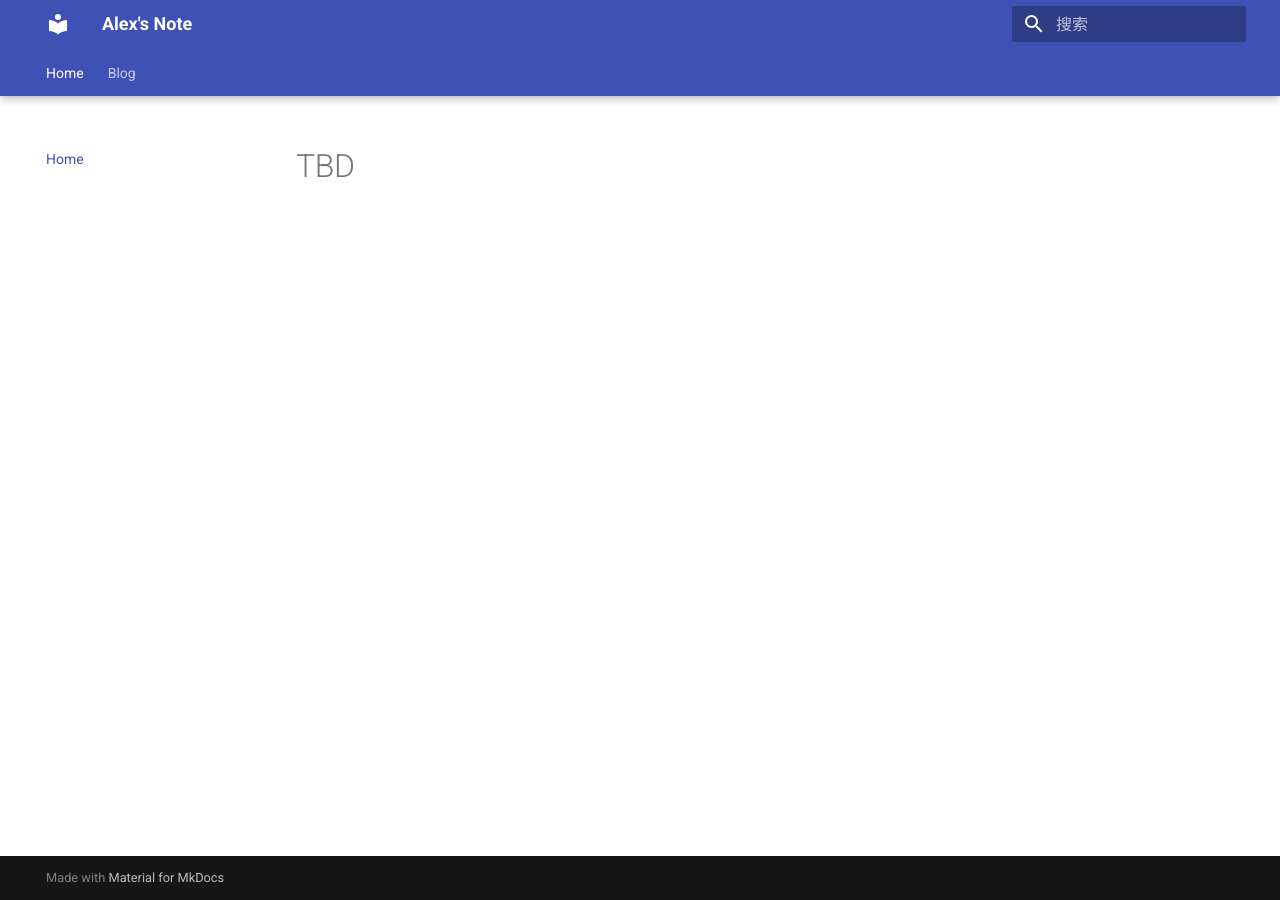
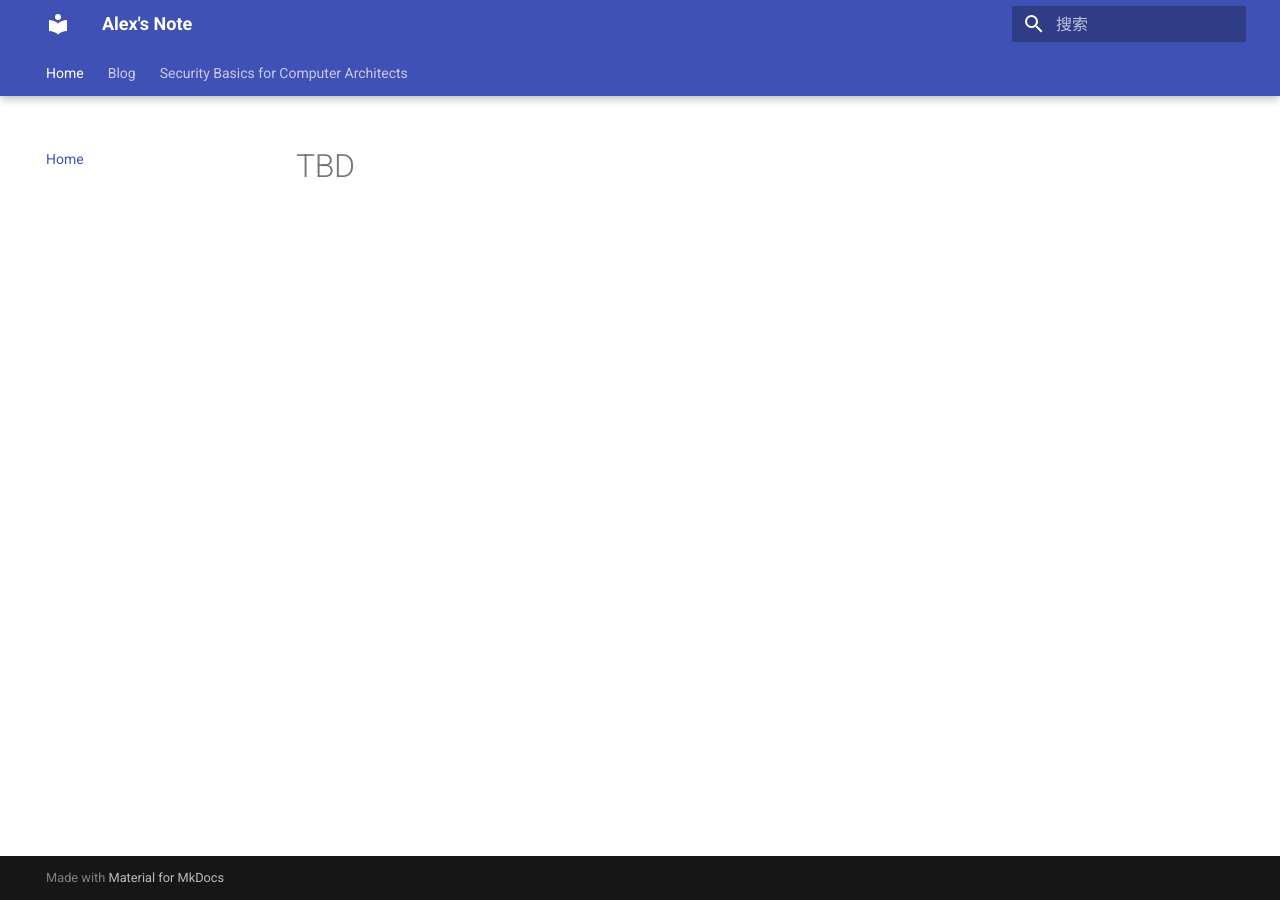
Before and after one commit to fanyc22/blog, an MkDocs documentation site: the page built from docs/index.md, in a window 1280 px wide. Built offline with MkDocs 1.6.1 and Material for MkDocs 9.7.7, drawn with Linux system fonts in a browser that asks for light colours; nearby versions of some CDN libraries; library files that are not in the unit come from our copies.

```diff
--- a/mkdocs.yml
+++ b/mkdocs.yml
@@ -25,6 +25,8 @@ nav:
   - index.md
   - Blog:
     - blog/index.md
+  - Security Basics for Computer Architects:
+    - SBCA/index.md
 
 markdown_extensions:
   - pymdownx.arithmatex:
```
Also changed, not shown: docs/SBCA/index.md (added).
